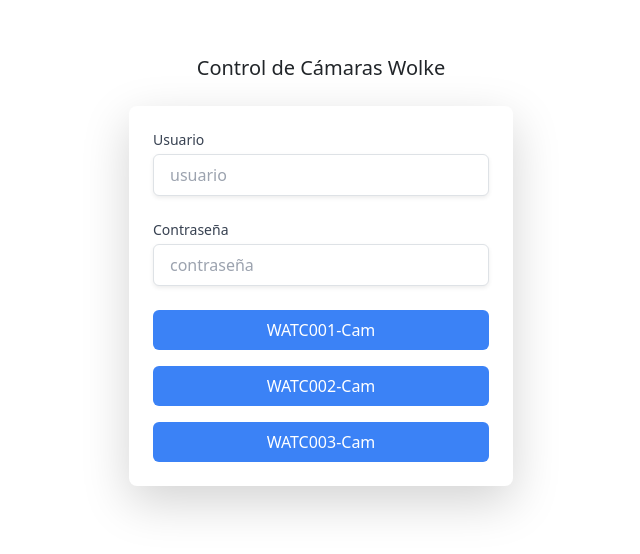
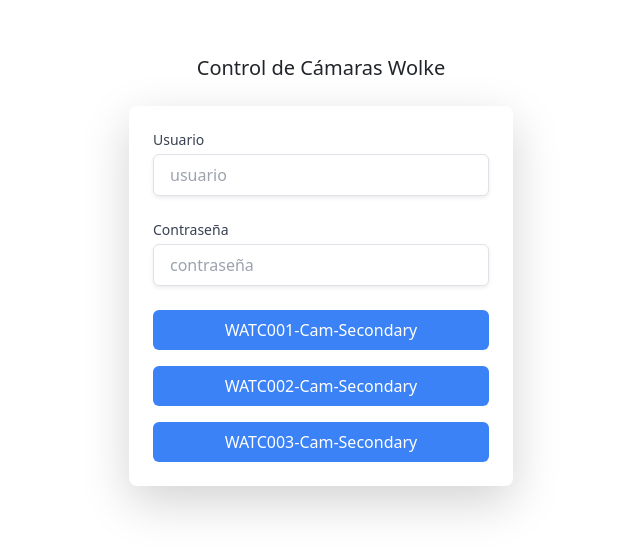
Before and after one commit to felipeWolke/front-webRTC, a React (Create React App) app: page /login in a window 1280 px wide. Shown: the part 130-684 px from the top of the page, without its empty margins (319-959 px from the left). Built offline with nearby package versions, Linux system fonts and the light colour scheme.

Commit message:
secondary 2, 3 added git buttons in login

```diff
--- a/src/App.js
+++ b/src/App.js
@@ -6,6 +6,8 @@ import Login from './pages/Login';
 import withAuth from './components/WithAuth';  // Importa el HOC
 import { Navigate } from 'react-router-dom';
 import Secondary from './pages/Secondary';
+import Secondary2 from './pages/Secondary2';
+import Secondary3 from './pages/Secondary3';
 
 function App() {
   // Aquí se utilizan componentes ya envueltos por el HOC
@@ -13,6 +15,8 @@ function App() {
   const AuthHome2 = withAuth(Home2);
   const AuthHome3 = withAuth(Home3);
   const AuthSecondary = withAuth(Secondary);
+  const AuthSecondary2 = withAuth(Secondary2);
+  const AuthSecondary3 = withAuth(Secondary3);
 
   return (
     <Router>
@@ -22,6 +26,8 @@ function App() {
         <Route path="/home2" element={<AuthHome2 />} />
         <Route path="/home3" element={<AuthHome3 />} />
         <Route path="/secondary" element={<AuthSecondary />} />
+        <Route path="/secondary2" element={<AuthSecondary2 />} />
+        <Route path="/secondary3" element={<AuthSecondary3 />} />
         <Route path="/" element={<Navigate replace to="/login" />} />
       </Routes>
     </Router>
--- a/src/pages/Login.js
+++ b/src/pages/Login.js
@@ -54,15 +54,17 @@ function Login() {
                         />
                     </div>
                     <div className="flex flex-col space-y-4">
-                        <button type="button" onClick={(e) => handleLogin(e, '/home')} className="bg-blue-500 text-white px-4 py-2 rounded-md hover:bg-blue-600 focus:outline-none focus:ring-2 focus:ring-blue-500 focus:ring-opacity-50">
-                            WATC001-Cam
+                        <button type="button" onClick={(e) => handleLogin(e, '/secondary')} className="bg-blue-500 text-white px-4 py-2 rounded-md hover:bg-blue-600 focus:outline-none focus:ring-2 focus:ring-blue-500 focus:ring-opacity-50">
+                            WATC001-Cam-Secondary
                         </button>
-                        <button type="button" onClick={(e) => handleLogin(e, '/home2')} className="bg-blue-500 text-white px-4 py-2 rounded-md hover:bg-blue-600 focus:outline-none focus:ring-2 focus:ring-blue-500 focus:ring-opacity-50">
-                            WATC002-Cam
+                        <button type="button" onClick={(e) => handleLogin(e, '/secondary2')} className="bg-blue-500 text-white px-4 py-2 rounded-md hover:bg-blue-600 focus:outline-none focus:ring-2 focus:ring-blue-500 focus:ring-opacity-50">
+                            WATC002-Cam-Secondary
                         </button>
-                        <button type="button" onClick={(e) => handleLogin(e, '/home3')} className="bg-blue-500 text-white px-4 py-2 rounded-md hover:bg-blue-600 focus:outline-none focus:ring-2 focus:ring-blue-500 focus:ring-opacity-50">
-                            WATC003-Cam
+                        <button type="button" onClick={(e) => handleLogin(e, '/secondary3')} className="bg-blue-500 text-white px-4 py-2 rounded-md hover:bg-blue-600 focus:outline-none focus:ring-2 focus:ring-blue-500 focus:ring-opacity-50">
+                            WATC003-Cam-Secondary
                         </button>
+
+
                     </div>
                 </form>
             </div>
--- /dev/null
+++ b/src/pages/Secondary2.js
@@ -0,0 +1,14 @@
+import React from 'react';
+import VideoPlayer from '../components/VideoPlayer';
+
+function Secondary2() {
+    const cameraRoute = process.env.REACT_APP_CAMERA_ROUTE;
+
+    return (
+        <div className='w-full min-h-screen flex items-center justify-center bg-white '>
+            <VideoPlayer src={`${cameraRoute}/hlsDataRut956_2_secondary/stream.m3u8`} />
+        </div>
+    );
+}
+
+export default Secondary2;
--- /dev/null
+++ b/src/pages/Secondary3.js
@@ -0,0 +1,14 @@
+import React from 'react';
+import VideoPlayer from '../components/VideoPlayer';
+
+function Secondary3() {
+    const cameraRoute = process.env.REACT_APP_CAMERA_ROUTE;
+
+    return (
+        <div className='w-full min-h-screen flex items-center justify-center bg-white '>
+            <VideoPlayer src={`${cameraRoute}/hlsDataRut956_3_secondary/stream.m3u8`} />
+        </div>
+    );
+}
+
+export default Secondary3;
```
